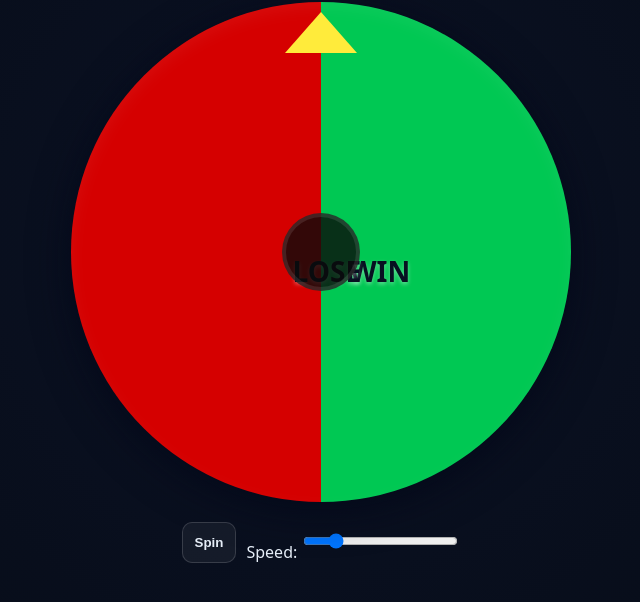
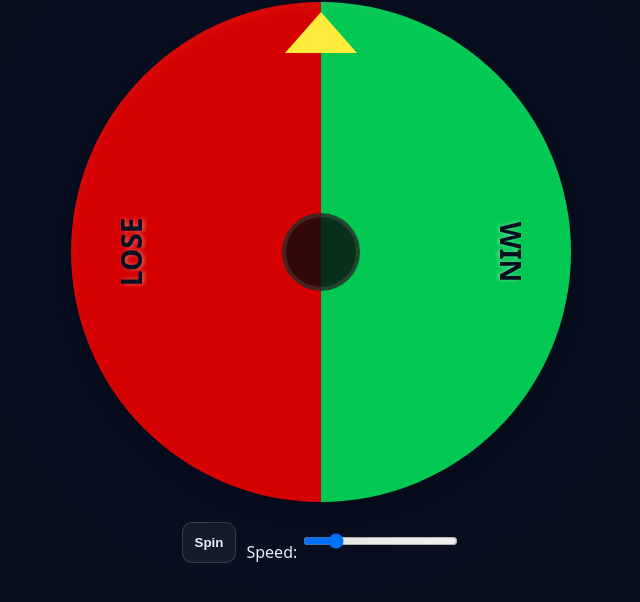
Before and after one commit to ZombiePlugin/Spin-the-wheel-, a plain HTML site: page index.html in a window 1280 px wide. Shown: the part 160-762 px from the top of the page, without its empty margins (319-959 px from the left). Drawn offline with Linux system fonts and the light colour scheme.

Commit message:
Update index.html

```diff
--- a/index.html
+++ b/index.html
@@ -7,7 +7,7 @@
 <style>
   :root {
     --size: min(80vmin, 500px);
-    --speed: 1.2s; /* fast spin */
+    --speed: 1.2s;
     --pointer-size: 36px;
   }
 
@@ -74,9 +74,11 @@
 
   .seg-label {
     position: absolute;
-    left: 50%;
-    top: 50%;
-    transform-origin: 0 0;
+    width: 100%;
+    height: 100%;
+    display: flex;
+    align-items: center;
+    justify-content: center;
     font-weight: 900;
     font-size: clamp(24px, 3.5vmin, 32px);
     color: #071021;
@@ -115,7 +117,10 @@
 
   <div class="wheel-area">
     <div class="pointer"></div>
-    <div id="wheel" class="wheel"></div>
+    <div id="wheel" class="wheel">
+      <div class="seg-label" style="transform: rotate(90deg) translateY(-38%);">WIN</div>
+      <div class="seg-label" style="transform: rotate(270deg) translateY(-38%);">LOSE</div>
+    </div>
   </div>
 
   <div class="controls">
@@ -129,25 +134,6 @@ const spinBtn = document.getElementById('spinBtn');
 const speedRange = document.getElementById('speedRange');
 let spinning = false;
 
-// Add WIN/LOSE labels — properly positioned near the edge
-function addLabels() {
-  const radiusPercent = 75; // % distance from center toward edge
-  const labels = [
-    { text: "WIN", angle: 90 },
-    { text: "LOSE", angle: 270 }
-  ];
-
-  labels.forEach(l => {
-    const div = document.createElement('div');
-    div.className = 'seg-label';
-    div.textContent = l.text;
-    div.style.transform = `rotate(${l.angle}deg) translate(0, -${radiusPercent}%) rotate(${-l.angle}deg)`;
-    wheel.appendChild(div);
-  });
-}
-addLabels();
-
-// Spin button toggle
 spinBtn.addEventListener('click', () => {
   spinning = !spinning;
   if (spinning) {
@@ -159,7 +145,6 @@ spinBtn.addEventListener('click', () => {
   }
 });
 
-// Speed control
 speedRange.addEventListener('input', () => {
   document.documentElement.style.setProperty('--speed', speedRange.value + 's');
 });
```
